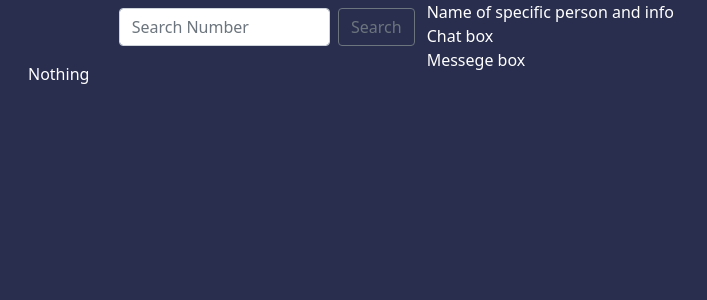
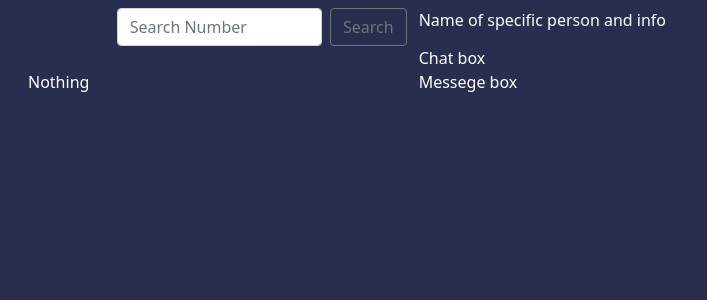
Before and after one commit to Abemelech/abemgram, a Django app: page / in a window 1280 px wide. Shown: the top 300 px of the page, without its empty margins (0-707 px from the left). Run offline with Django 4.2, Linux system fonts and the light colour scheme.

Commit message:
change grid css layout for chat

```diff
--- a/abemgram/main/templates/main/home.html
+++ b/abemgram/main/templates/main/home.html
@@ -4,10 +4,8 @@
 {% block content %}
 <!--Holds all the columns and rows-->
 <div class="row">
-
-    <!--Holds the left side panel that includes list of names and search-->
+    <div class="row">
         <div class="col-6 col-sm-5 col-md-5 col-lg-5 col-xl-4 mb-4 mt-2 mb-md-0">
-
             <!--Holds the short bar of profile and search-->
             <div class="row">
                 <div class="col-4 col-sm-4 col-md-3 col-lg-3 col-xl-3 mb-4 mb-md-0">
@@ -23,12 +21,23 @@
                     </form>
                 </div>
             </div>
+        </div>
+        <div class="col-6 col-sm-5 col-md-5 col-lg-5 col-xl-4 mb-4 mt-2 mb-md-0">
+            <!--Holds the name of the person's conversation-->
+            <div class="row">
+                Name of specific person and info
+            </div>
+        </div>
+    </div>
+    <div class="row">
+        <!--Holds the left side panel that includes list of names and search-->
+        <div class="col-6 col-sm-5 col-md-5 col-lg-5 col-xl-4 mb-4 mt-2 mb-md-0">
             <!--Holds the list of names talked before-->
             <div class="row">
                 {% if chats  %}
                     <p class="mt-2">Searched: {{ search }}</p>
                     {% for chats in chats %}
-                    <p class="mt-1">{{ chats.user }}</p>
+                        <p class="mt-1"><a href="/{{chats.phone}}">{{ chats.user }}</a></p>
                     {% endfor %}
                 {% else %}
                     <p class="m-3">Nothing</p>
@@ -38,10 +47,6 @@
 
         <!--Holds the right side panel which holds the message and other details-->
         <div class="col-6 col-sm-7 col-md-7 col-lg-7 col-xl-8">
-        <!--Holds the name of the person's conversation-->
-        <div class="row">
-            Name of specific person and info
-        </div>
             <!--Holds the chat box-->
             <div class="row">
                 Chat box
@@ -53,5 +58,6 @@
 
         </div>
     </div>
+</div>
 
 {% endblock %}
--- a/abemgram/main/urls.py
+++ b/abemgram/main/urls.py
@@ -3,4 +3,5 @@ from . import views
 
 urlpatterns = [
     path('', views.index, name="index"),
+    path('<int:number>', views.chat, name="chat"),
 ]
--- a/abemgram/main/views.py
+++ b/abemgram/main/views.py
@@ -4,11 +4,24 @@ from django.contrib.auth.models import User
 
 # Create your views here.
 def index(response):
+    # No Chat selected
     if response.method == "POST":
 
         search = response.POST.get('search_number')
         chats = Customer.objects.filter(phone = search)
 
-        return render(response, 'main/home.html', {"users": User, "chats": chats, "search": search})
+        return render(response, 'main/home.html', {"chats": chats, "search": search})
     else:
-        return render(response, 'main/home.html', {"users": User})
+        return render(response, 'main/home.html', {})
+
+def chat(response, number):
+    # If chat has been selected a specific number
+    # Similar Search function
+    if response.method == "POST":
+
+        search = response.POST.get('search_number')
+        chats = Customer.objects.filter(phone = search)
+
+        return render(response, 'main/home.html', {"chats": chats, "search": search, "chat_number": number})
+    else:
+        return render(response, 'main/home.html', {"chat_number": number})
```
Lines whose indentation alone changed are shown as unchanged.
